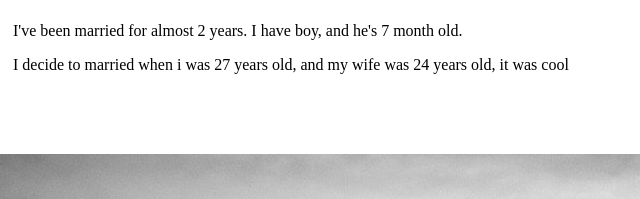
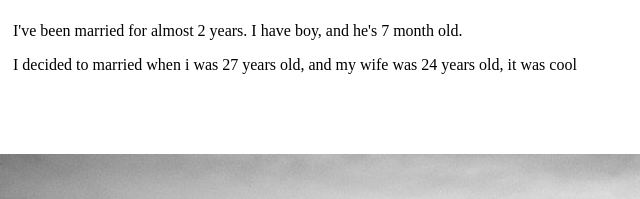
Before and after one commit to panduperdana/panduperdana.github.io, a plain HTML site: page index.html in a window 1280 px wide. Shown: the part 997-1196 px from the top of the page, 417-1057 px from the left. Drawn offline with Linux system fonts and the light colour scheme.

Commit message:
ada perubahan sedikit

```diff
--- a/index.html
+++ b/index.html
@@ -29,7 +29,7 @@
                 <img src="assets/gambar1.jpg" height="170" width="180">
                 <h2>My Merriage Life</h2>
                 <p>I've been married for almost 2 years. I have boy, and he's 7 month old.
-                <p>I decide to married when i was 27 years old, and my wife was 24 years old,
+                <p>I decided to married when i was 27 years old, and my wife was 24 years old,
                 it was cool</p>
             </div>
         </div>
```
